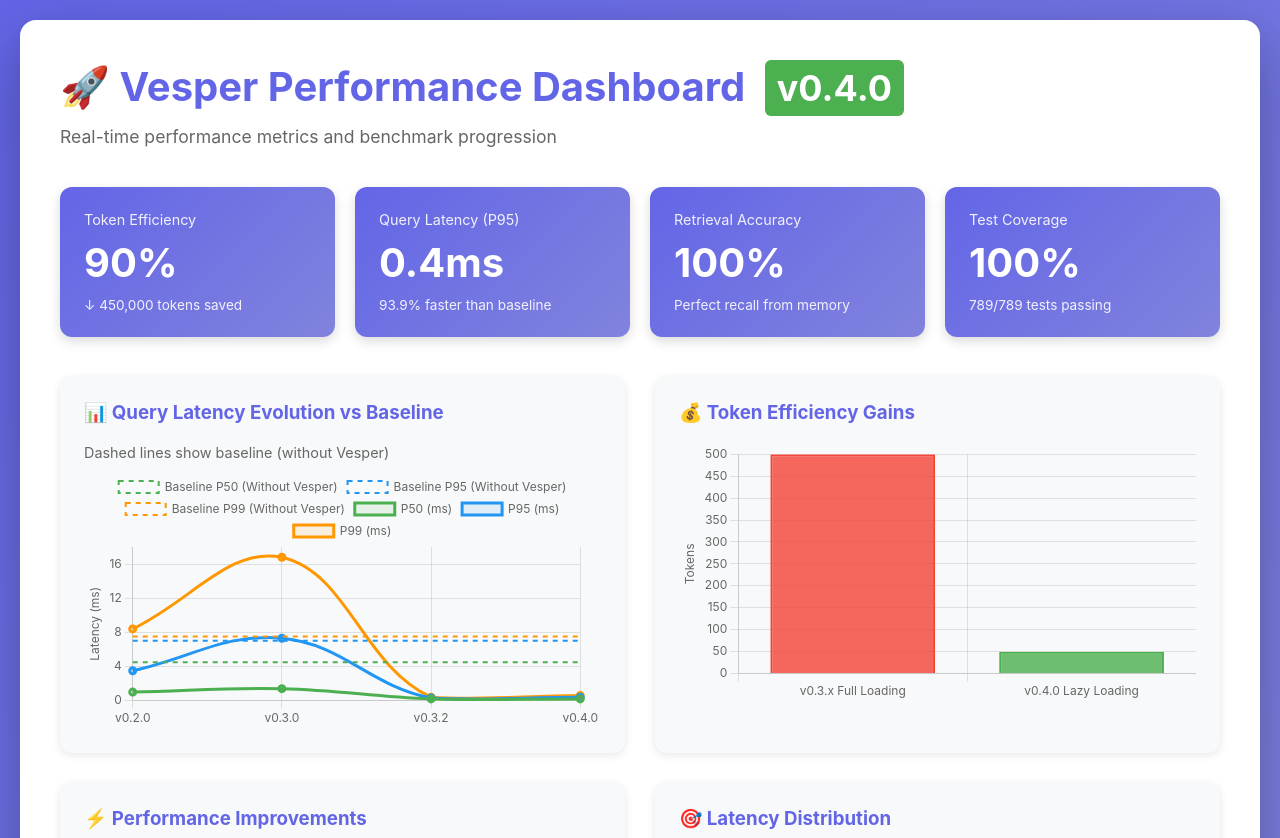
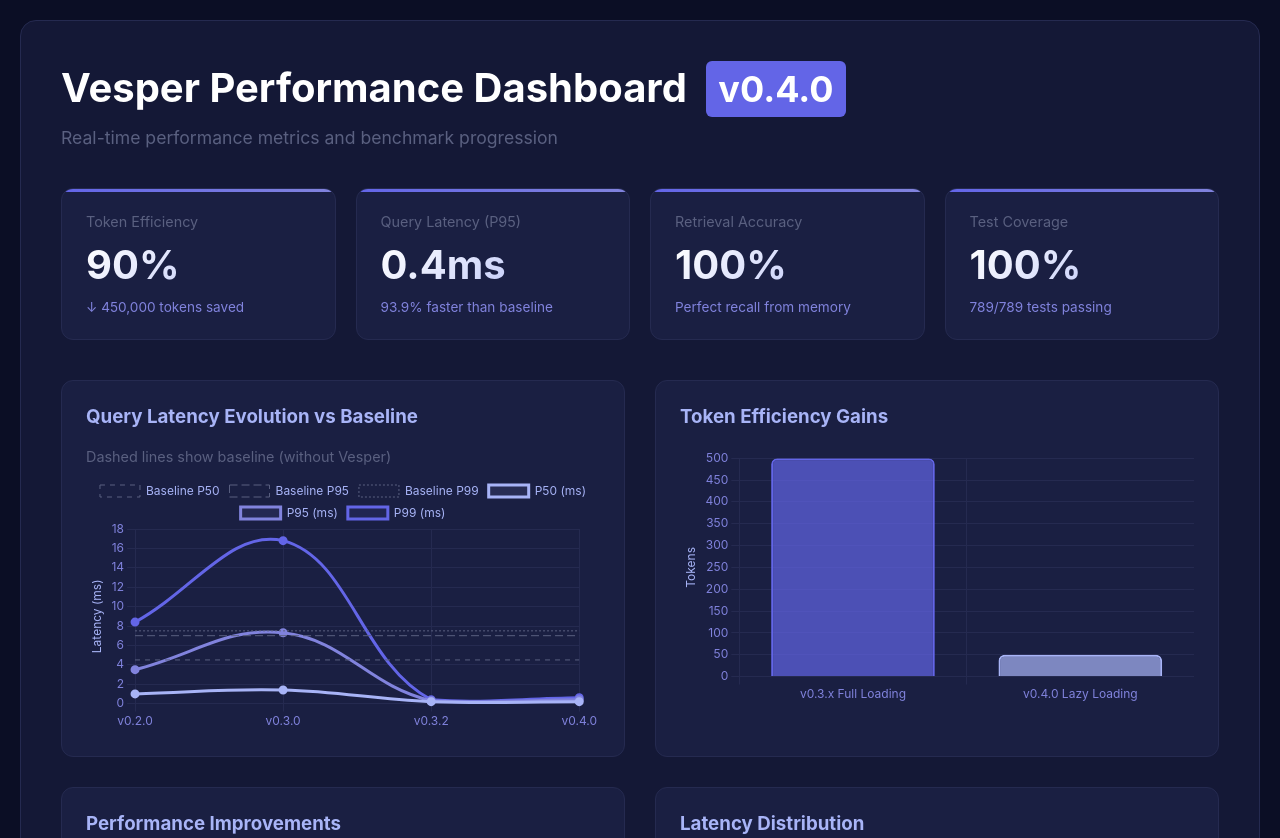
Before and after one commit to Oculusnoob/vesper-memory, a website: page benchmarks/dashboard.html in a window 1280 px wide. Shown: the top 838 px of the page. Drawn offline with nearby package versions, Linux system fonts and the light colour scheme.

Commit message:
Redesign dashboard with full dark theme using Vesper brand colors
- Dark navy background (#0b0e25) with layered surface colors
- Metric cards with gradient top-accent bar and gradient text values
- Chart.js configured with dark grid lines, bright labels, and Vesper palette
- Baselines rendered as dim dashed lines that recede visually
- Bar charts with rounded corners and proper dark mode contrast
- Removed emojis from headers for cleaner presentation

Co-Authored-By: Claude Sonnet 4.5 <noreply@anthropic.com>

```diff
--- a/benchmarks/dashboard.html
+++ b/benchmarks/dashboard.html
@@ -8,33 +8,37 @@
     <style>
         :root {
             --vesper-bg-dark: #0b0e25;
+            --vesper-bg-card: #141836;
+            --vesper-bg-surface: #1a1f42;
             --vesper-primary: #6365e7;
             --vesper-accent: #8183dd;
             --vesper-text-bright: #a8b4f7;
+            --vesper-text-dim: #5a6080;
+            --vesper-border: #252a50;
         }
 
         * { margin: 0; padding: 0; box-sizing: border-box; }
         body {
             font-family: -apple-system, BlinkMacSystemFont, 'Segoe UI', Roboto, Oxygen, Ubuntu, sans-serif;
-            background: linear-gradient(135deg, var(--vesper-primary) 0%, var(--vesper-accent) 100%);
-            color: #333;
+            background: var(--vesper-bg-dark);
+            color: var(--vesper-text-bright);
             padding: 20px;
         }
         .container {
             max-width: 1400px;
             margin: 0 auto;
-            background: white;
+            background: var(--vesper-bg-card);
             border-radius: 16px;
             padding: 40px;
-            box-shadow: 0 20px 60px rgba(0,0,0,0.3);
+            border: 1px solid var(--vesper-border);
         }
         h1 {
-            color: var(--vesper-primary);
+            color: #ffffff;
             margin-bottom: 10px;
             font-size: 2.5em;
         }
         .subtitle {
-            color: #666;
+            color: var(--vesper-text-dim);
             margin-bottom: 40px;
             font-size: 1.1em;
         }
@@ -45,25 +49,40 @@
             margin-bottom: 40px;
         }
         .metric-card {
-            background: linear-gradient(135deg, var(--vesper-primary) 0%, var(--vesper-accent) 100%);
+            background: var(--vesper-bg-surface);
+            border: 1px solid var(--vesper-border);
             color: white;
             padding: 24px;
             border-radius: 12px;
-            box-shadow: 0 4px 12px rgba(0,0,0,0.15);
+            position: relative;
+            overflow: hidden;
+        }
+        .metric-card::before {
+            content: '';
+            position: absolute;
+            top: 0;
+            left: 0;
+            right: 0;
+            height: 3px;
+            background: linear-gradient(90deg, var(--vesper-primary), var(--vesper-accent));
         }
         .metric-value {
             font-size: 2.5em;
             font-weight: bold;
             margin: 10px 0;
+            background: linear-gradient(135deg, #ffffff, var(--vesper-text-bright));
+            -webkit-background-clip: text;
+            -webkit-text-fill-color: transparent;
+            background-clip: text;
         }
         .metric-label {
             font-size: 0.9em;
-            opacity: 0.9;
+            color: var(--vesper-text-dim);
         }
         .metric-change {
             font-size: 0.85em;
             margin-top: 8px;
-            opacity: 0.9;
+            color: var(--vesper-accent);
         }
         .charts-grid {
             display: grid;
@@ -72,21 +91,21 @@
             margin-top: 30px;
         }
         .chart-container {
-            background: #f8f9fa;
+            background: var(--vesper-bg-surface);
+            border: 1px solid var(--vesper-border);
             padding: 24px;
             border-radius: 12px;
-            box-shadow: 0 2px 8px rgba(0,0,0,0.1);
         }
         .chart-container h3 {
             margin-bottom: 20px;
-            color: var(--vesper-primary);
+            color: var(--vesper-text-bright);
         }
         canvas {
             max-height: 300px;
         }
         .version-badge {
             display: inline-block;
-            background: #4CAF50;
+            background: var(--vesper-primary);
             color: white;
             padding: 6px 12px;
             border-radius: 6px;
@@ -97,16 +116,16 @@
         .footer {
             margin-top: 40px;
             padding-top: 20px;
-            border-top: 2px solid #e0e0e0;
+            border-top: 1px solid var(--vesper-border);
             text-align: center;
-            color: #666;
+            color: var(--vesper-text-dim);
         }
     </style>
 </head>
 <body>
     <div class="container">
         <h1>
-            🚀 Vesper Performance Dashboard
+            Vesper Performance Dashboard
             <span class="version-badge">v0.4.0</span>
         </h1>
         <p class="subtitle">Real-time performance metrics and benchmark progression</p>
@@ -136,34 +155,53 @@
 
         <div class="charts-grid">
             <div class="chart-container">
-                <h3>📊 Query Latency Evolution vs Baseline</h3>
-                <p style="color: #666; font-size: 0.9em; margin-bottom: 10px;">Dashed lines show baseline (without Vesper)</p>
+                <h3>Query Latency Evolution vs Baseline</h3>
+                <p style="color: var(--vesper-text-dim); font-size: 0.9em; margin-bottom: 10px;">Dashed lines show baseline (without Vesper)</p>
                 <canvas id="latencyChart"></canvas>
             </div>
             <div class="chart-container">
-                <h3>💰 Token Efficiency Gains</h3>
+                <h3>Token Efficiency Gains</h3>
                 <canvas id="tokenChart"></canvas>
             </div>
             <div class="chart-container">
-                <h3>⚡ Performance Improvements</h3>
+                <h3>Performance Improvements</h3>
                 <canvas id="improvementChart"></canvas>
             </div>
             <div class="chart-container">
-                <h3>🎯 Latency Distribution</h3>
+                <h3>Latency Distribution</h3>
                 <canvas id="distributionChart"></canvas>
             </div>
         </div>
 
         <div class="footer">
             <p><strong>Last Updated:</strong> 2026-02-05 | <strong>Test Environment:</strong> macOS 14.7, Redis 7.0, Qdrant 1.7, SQLite 3.43</p>
-            <p style="margin-top: 10px;">Built with ❤️ by Claude Code + David Fitzsimmons</p>
+            <p style="margin-top: 10px;">Built by Claude Code + David Fitzsimmons</p>
         </div>
     </div>
 
     <script>
-        // Chart.js defaults
+        // Vesper color palette
+        const vesper = {
+            bright:  '#a8b4f7',
+            accent:  '#8183dd',
+            primary: '#6365e7',
+            dim:     '#5a6080',
+            grid:    '#252a50',
+            surface: '#1a1f42',
+        };
+
+        // Chart.js global dark mode defaults
         Chart.defaults.font.family = '-apple-system, BlinkMacSystemFont, "Segoe UI", Roboto, sans-serif';
-        Chart.defaults.plugins.legend.display = true;
+        Chart.defaults.color = vesper.bright;
+        Chart.defaults.borderColor = vesper.grid;
+        Chart.defaults.plugins.legend.labels.color = vesper.bright;
+
+        // Shared scale options for dark mode
+        const darkScaleDefaults = {
+            grid: { color: vesper.grid },
+            ticks: { color: vesper.accent },
+            title: { color: vesper.bright },
+        };
 
         // 1. Latency Evolution Chart
         new Chart(document.getElementById('latencyChart'), {
@@ -172,57 +210,60 @@
                 labels: ['v0.2.0', 'v0.3.0', 'v0.3.2', 'v0.4.0'],
                 datasets: [
                     {
-                        label: 'Baseline P50 (Without Vesper)',
+                        label: 'Baseline P50',
                         data: [4.5, 4.5, 4.5, 4.5],
-                        borderColor: '#4CAF50',
+                        borderColor: vesper.dim,
                         backgroundColor: 'transparent',
                         borderDash: [5, 5],
-                        borderWidth: 2,
+                        borderWidth: 1,
                         pointRadius: 0,
                         tension: 0
                     },
                     {
-                        label: 'Baseline P95 (Without Vesper)',
+                        label: 'Baseline P95',
                         data: [7.0, 7.0, 7.0, 7.0],
-                        borderColor: '#2196F3',
+                        borderColor: vesper.dim,
                         backgroundColor: 'transparent',
-                        borderDash: [5, 5],
-                        borderWidth: 2,
+                        borderDash: [8, 4],
+                        borderWidth: 1,
                         pointRadius: 0,
                         tension: 0
                     },
                     {
-                        label: 'Baseline P99 (Without Vesper)',
+                        label: 'Baseline P99',
                         data: [7.5, 7.5, 7.5, 7.5],
-                        borderColor: '#FF9800',
+                        borderColor: vesper.dim,
                         backgroundColor: 'transparent',
-                        borderDash: [5, 5],
-                        borderWidth: 2,
+                        borderDash: [2, 2],
+                        borderWidth: 1,
                         pointRadius: 0,
                         tension: 0
                     },
                     {
                         label: 'P50 (ms)',
                         data: [1.0, 1.4, 0.2, 0.2],
-                        borderColor: '#4CAF50',
-                        backgroundColor: 'rgba(76, 175, 80, 0.1)',
+                        borderColor: vesper.bright,
+                        backgroundColor: 'rgba(168, 180, 247, 0.1)',
                         borderWidth: 3,
+                        pointBackgroundColor: vesper.bright,
                         tension: 0.4
                     },
                     {
                         label: 'P95 (ms)',
                         data: [3.5, 7.3, 0.3, 0.4],
-                        borderColor: '#2196F3',
-                        backgroundColor: 'rgba(33, 150, 243, 0.1)',
+                        borderColor: vesper.accent,
+                        backgroundColor: 'rgba(129, 131, 221, 0.1)',
                         borderWidth: 3,
+                        pointBackgroundColor: vesper.accent,
                         tension: 0.4
                     },
                     {
                         label: 'P99 (ms)',
                         data: [8.4, 16.8, 0.4, 0.6],
-                        borderColor: '#FF9800',
-                        backgroundColor: 'rgba(255, 152, 0, 0.1)',
+                        borderColor: vesper.primary,
+                        backgroundColor: 'rgba(99, 101, 231, 0.1)',
                         borderWidth: 3,
+                        pointBackgroundColor: vesper.primary,
                         tension: 0.4
                     }
                 ]
@@ -230,18 +271,17 @@
             options: {
                 responsive: true,
                 maintainAspectRatio: true,
-                plugins: {
-                    title: {
-                        display: false
-                    }
-                },
+                plugins: { title: { display: false } },
                 scales: {
                     y: {
                         beginAtZero: true,
-                        title: {
-                            display: true,
-                            text: 'Latency (ms)'
-                        }
+                        title: { display: true, text: 'Latency (ms)', ...darkScaleDefaults.title },
+                        grid: darkScaleDefaults.grid,
+                        ticks: darkScaleDefaults.ticks,
+                    },
+                    x: {
+                        grid: darkScaleDefaults.grid,
+                        ticks: darkScaleDefaults.ticks,
                     }
                 }
             }
@@ -256,31 +296,31 @@
                     label: 'Tokens per Skill',
                     data: [500, 50],
                     backgroundColor: [
-                        'rgba(244, 67, 54, 0.8)',
-                        'rgba(76, 175, 80, 0.8)'
+                        'rgba(99, 101, 231, 0.7)',
+                        'rgba(168, 180, 247, 0.7)'
                     ],
                     borderColor: [
-                        'rgb(244, 67, 54)',
-                        'rgb(76, 175, 80)'
+                        vesper.primary,
+                        vesper.bright
                     ],
-                    borderWidth: 2
+                    borderWidth: 2,
+                    borderRadius: 6,
                 }]
             },
             options: {
                 responsive: true,
                 maintainAspectRatio: true,
-                plugins: {
-                    legend: {
-                        display: false
-                    }
-                },
+                plugins: { legend: { display: false } },
                 scales: {
                     y: {
                         beginAtZero: true,
-                        title: {
-                            display: true,
-                            text: 'Tokens'
-                        }
+                        title: { display: true, text: 'Tokens', ...darkScaleDefaults.title },
+                        grid: darkScaleDefaults.grid,
+                        ticks: darkScaleDefaults.ticks,
+                    },
+                    x: {
+                        grid: darkScaleDefaults.grid,
+                        ticks: darkScaleDefaults.ticks,
                     }
                 }
             }
@@ -294,27 +334,27 @@
                 datasets: [{
                     label: 'Improvement %',
                     data: [95.2, 93.9, 90.7, 100, 100, 90, 49.3],
-                    backgroundColor: 'rgba(99, 101, 231, 0.8)',
-                    borderColor: 'rgb(99, 101, 231)',
-                    borderWidth: 2
+                    backgroundColor: 'rgba(129, 131, 221, 0.7)',
+                    borderColor: vesper.accent,
+                    borderWidth: 2,
+                    borderRadius: 6,
                 }]
             },
             options: {
                 responsive: true,
                 maintainAspectRatio: true,
                 indexAxis: 'y',
-                plugins: {
-                    legend: {
-                        display: false
-                    }
-                },
+                plugins: { legend: { display: false } },
                 scales: {
                     x: {
                         beginAtZero: true,
-                        title: {
-                            display: true,
-                            text: 'Improvement %'
-                        }
+                        title: { display: true, text: 'Improvement %', ...darkScaleDefaults.title },
+                        grid: darkScaleDefaults.grid,
+                        ticks: darkScaleDefaults.ticks,
+                    },
+                    y: {
+                        grid: darkScaleDefaults.grid,
+                        ticks: darkScaleDefaults.ticks,
                     }
                 }
             }
@@ -329,24 +369,27 @@
                     {
                         label: 'P50',
                         data: [4.5, 0.2],
-                        borderColor: '#4CAF50',
-                        backgroundColor: 'rgba(76, 175, 80, 0.1)',
+                        borderColor: vesper.bright,
+                        backgroundColor: 'rgba(168, 180, 247, 0.15)',
+                        pointBackgroundColor: vesper.bright,
                         fill: true,
                         tension: 0.4
                     },
                     {
                         label: 'P95',
                         data: [6.8, 0.4],
-                        borderColor: '#2196F3',
-                        backgroundColor: 'rgba(33, 150, 243, 0.1)',
+                        borderColor: vesper.accent,
+                        backgroundColor: 'rgba(129, 131, 221, 0.15)',
+                        pointBackgroundColor: vesper.accent,
                         fill: true,
                         tension: 0.4
                     },
                     {
                         label: 'P99',
                         data: [6.9, 0.6],
-                        borderColor: '#FF9800',
-                        backgroundColor: 'rgba(255, 152, 0, 0.1)',
+                        borderColor: vesper.primary,
+                        backgroundColor: 'rgba(99, 101, 231, 0.15)',
+                        pointBackgroundColor: vesper.primary,
                         fill: true,
                         tension: 0.4
                     }
@@ -358,10 +401,13 @@
                 scales: {
                     y: {
                         beginAtZero: true,
-                        title: {
-                            display: true,
-                            text: 'Latency (ms)'
-                        }
+                        title: { display: true, text: 'Latency (ms)', ...darkScaleDefaults.title },
+                        grid: darkScaleDefaults.grid,
+                        ticks: darkScaleDefaults.ticks,
+                    },
+                    x: {
+                        grid: darkScaleDefaults.grid,
+                        ticks: darkScaleDefaults.ticks,
                     }
                 }
             }
```
